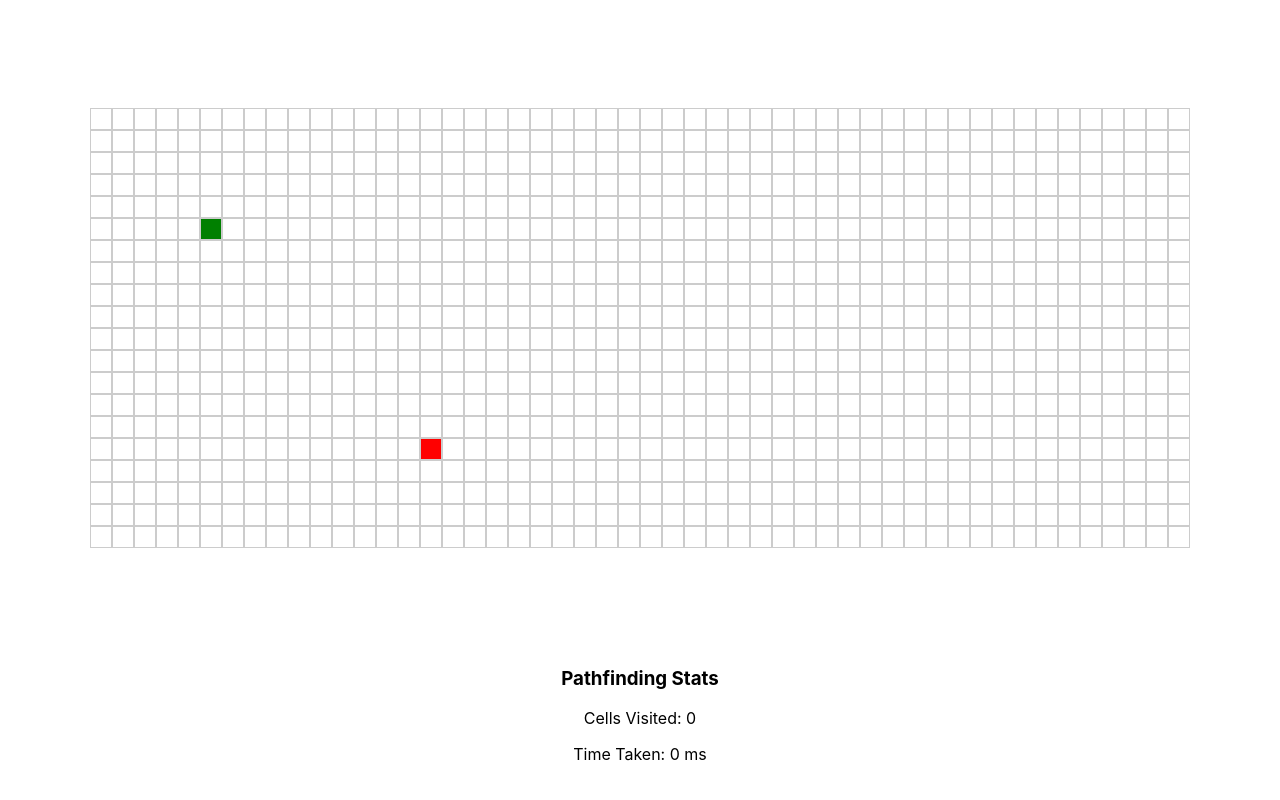
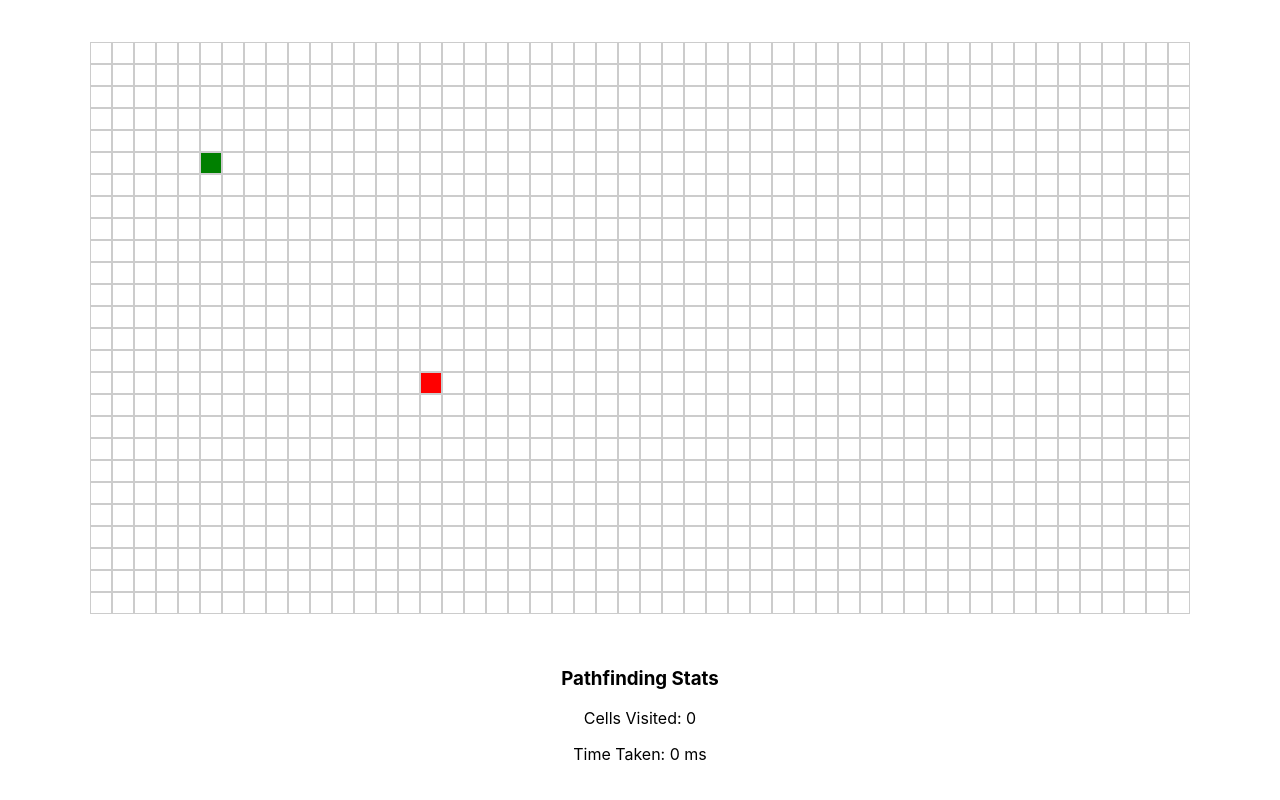
Before and after one commit to Ashutosh-C605/pathfinding-visualizer, a React (Create React App) app: page / in a window 1280 px wide. Shown: the part 808-1608 px from the top of the page. Built offline with nearby package versions, Linux system fonts and the light colour scheme.

Commit message:
Update Grid.js

```diff
--- a/src/Grid.js
+++ b/src/Grid.js
@@ -21,7 +21,7 @@ class PriorityQueue {
 
 export function createGrid() {
   const grid = [];
-  for (let row = 0; row < 20; row++) {
+  for (let row = 0; row < 26; row++) {
     const currentRow = [];
     for (let col = 0; col < 50; col++) {
       currentRow.push({
@@ -222,7 +222,7 @@ export default function Grid({ grid, onCellClick }) {
                 style={{
                   width: 20,
                   height: 20,
-                  border: '1px solid #ccc',
+                  border: '1.2px solid #ccc',
                   backgroundColor: node.isStart
                     ? 'green'
                     : node.isEnd
```
